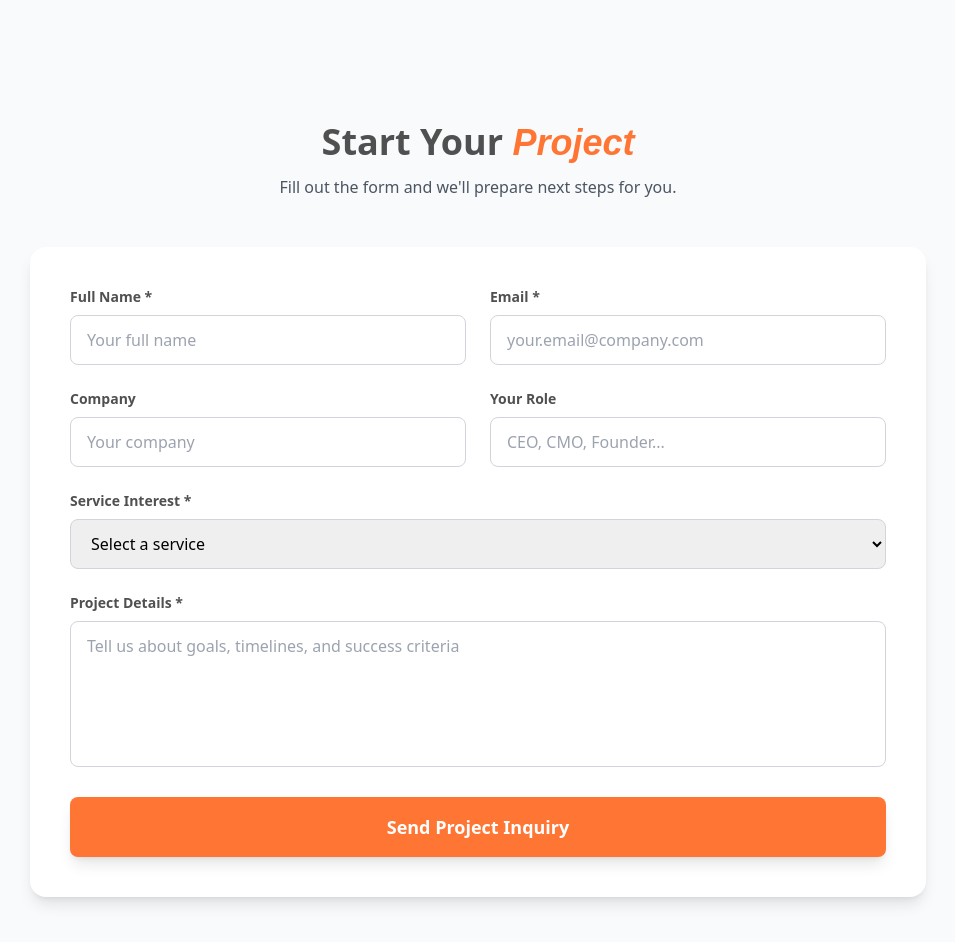
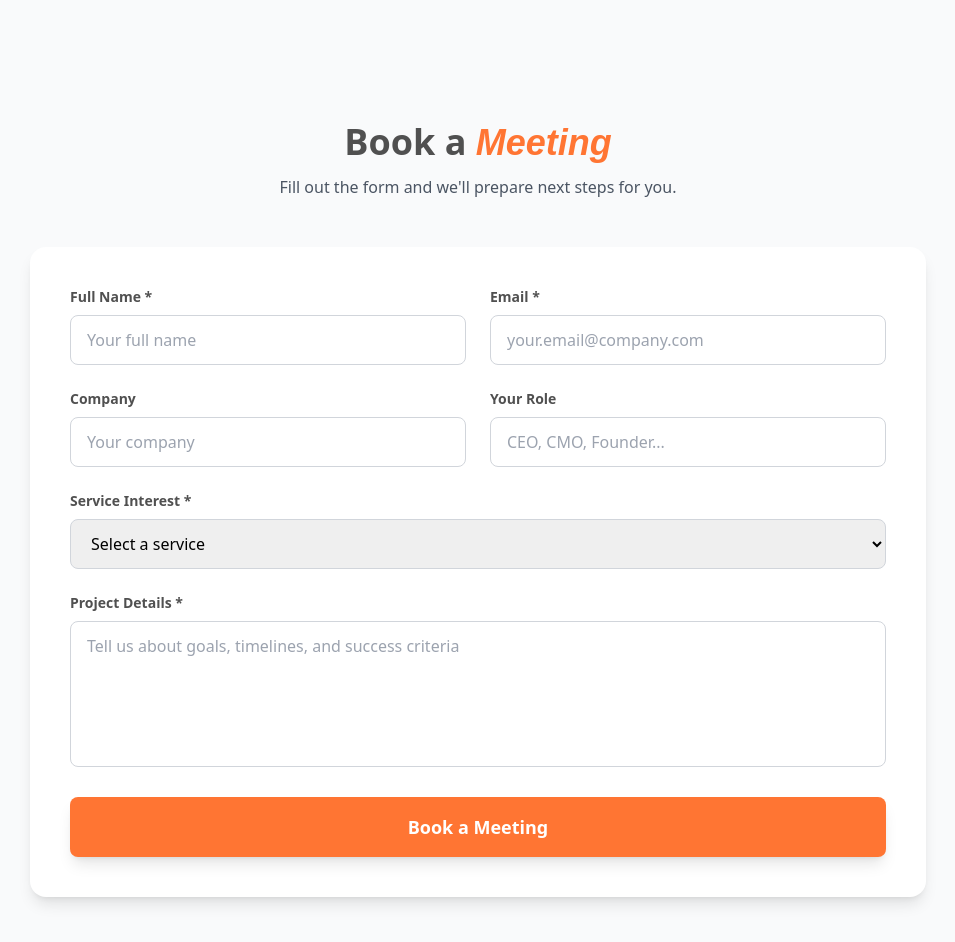
Before and after one commit to Wingsuiter101/Limitless-grit, a Next.js app: page /Limitless-grit/contact in a window 1280 px wide. Shown: the part 1180-2122 px from the top of the page, without its empty margins (162-1117 px from the left). Built offline with nearby package versions, Linux system fonts and the light colour scheme; a web font is replaced by a local one.

Commit message:
feat(contact): update contact page content and functionality

```diff
--- a/src/app/contact/page.tsx
+++ b/src/app/contact/page.tsx
@@ -57,7 +57,7 @@ export default function ContactPage() {
               viewport={{ once: true }}
               className="bg-white rounded-2xl p-6 shadow-sm hover:shadow-lg transition-shadow border border-gray-100"
             >
-              <div className="flex items-start gap-4">
+              <a href="mailto:hello@limitlessgrit.com" className="flex items-start gap-4">
                 <div className="w-12 h-12 rounded-xl bg-primary/10 flex items-center justify-center">
                   <svg xmlns="http://www.w3.org/2000/svg" className="w-6 h-6 text-primary" fill="none" viewBox="0 0 24 24" stroke="currentColor" strokeWidth="2"><path strokeLinecap="round" strokeLinejoin="round" d="M3 8l7.89 5.26a2 2 0 002.22 0L21 8M5 19h14a2 2 0 002-2V7a2 2 0 00-2-2H5a2 2 0 00-2 2v10a2 2 0 002 2z"/></svg>
                 </div>
@@ -66,7 +66,7 @@ export default function ContactPage() {
                   <p className="text-primary font-medium">hello@limitlessgrit.com</p>
                   <p className="text-sm text-gray-600 mt-1">We'll get back to you within 24 hours</p>
                 </div>
-              </div>
+              </a>
             </motion.div>
 
             <motion.div
@@ -76,7 +76,7 @@ export default function ContactPage() {
               viewport={{ once: true }}
               className="bg-white rounded-2xl p-6 shadow-sm hover:shadow-lg transition-shadow border border-gray-100"
             >
-              <a href="YOUR_CALENDLY_LINK_HERE" target="_blank" rel="noopener noreferrer" className="flex items-start gap-4">
+              <a href="#contact-form" className="flex items-start gap-4">
                 <div className="w-12 h-12 rounded-xl bg-primary/10 flex items-center justify-center">
                   <svg xmlns="http://www.w3.org/2000/svg" className="w-6 h-6 text-primary" fill="none" viewBox="0 0 24 24" stroke="currentColor" strokeWidth="2"><path strokeLinecap="round" strokeLinejoin="round" d="M8 7V3m8 4V3M5 11h14M5 21h14a2 2 0 002-2V7a2 2 0 00-2-2H5a2 2 0 00-2 2v12a2 2 0 002 2z"/></svg>
                 </div>
@@ -92,7 +92,7 @@ export default function ContactPage() {
       </section>
 
       {/* Contact Form */}
-      <section className="py-36 pb-48 px-6 bg-gray-50">
+      <section id="contact-form" className="py-36 pb-48 px-6 bg-gray-50">
         <div className="max-w-4xl mx-auto">
           <motion.div
             initial={{ opacity: 0, y: 30 }}
@@ -102,7 +102,7 @@ export default function ContactPage() {
             className="text-center mb-12"
           >
             <h2 className="text-3xl md:text-4xl font-bold text-primary-dark">
-              Start Your <span className="font-inria italic text-primary">Project</span>
+              Book a <span className="font-inria italic text-primary">Meeting</span>
             </h2>
             <p className="text-gray-600 mt-3">Fill out the form and we'll prepare next steps for you.</p>
           </motion.div>
@@ -156,7 +156,7 @@ export default function ContactPage() {
               </div>
 
               <button className="w-full bg-primary hover:bg-primary/90 text-white px-8 py-4 rounded-lg font-semibold text-lg transition-shadow shadow-lg hover:shadow-xl">
-                Send Project Inquiry
+                Book a Meeting
               </button>
             </form>
           </motion.div>
```
